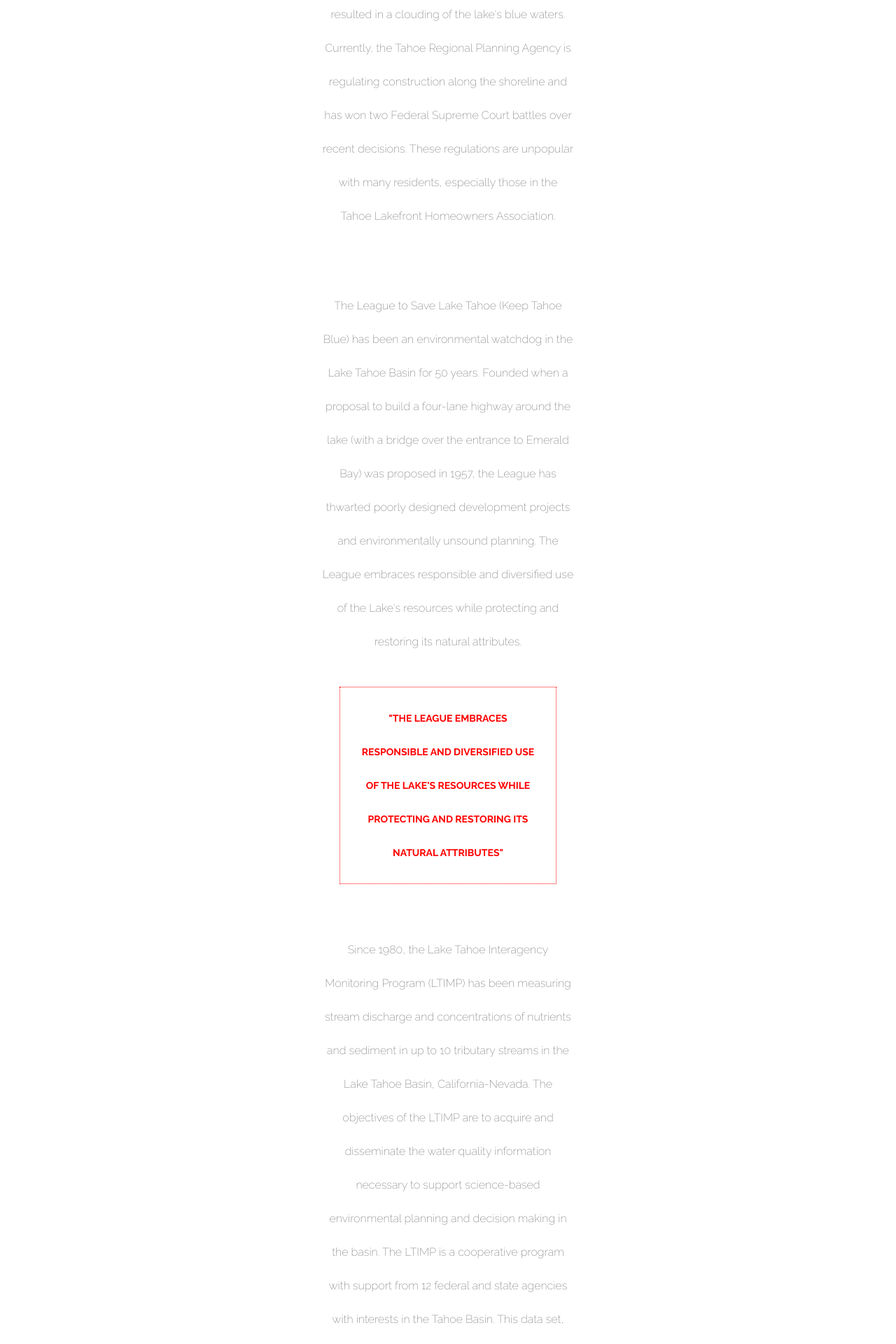
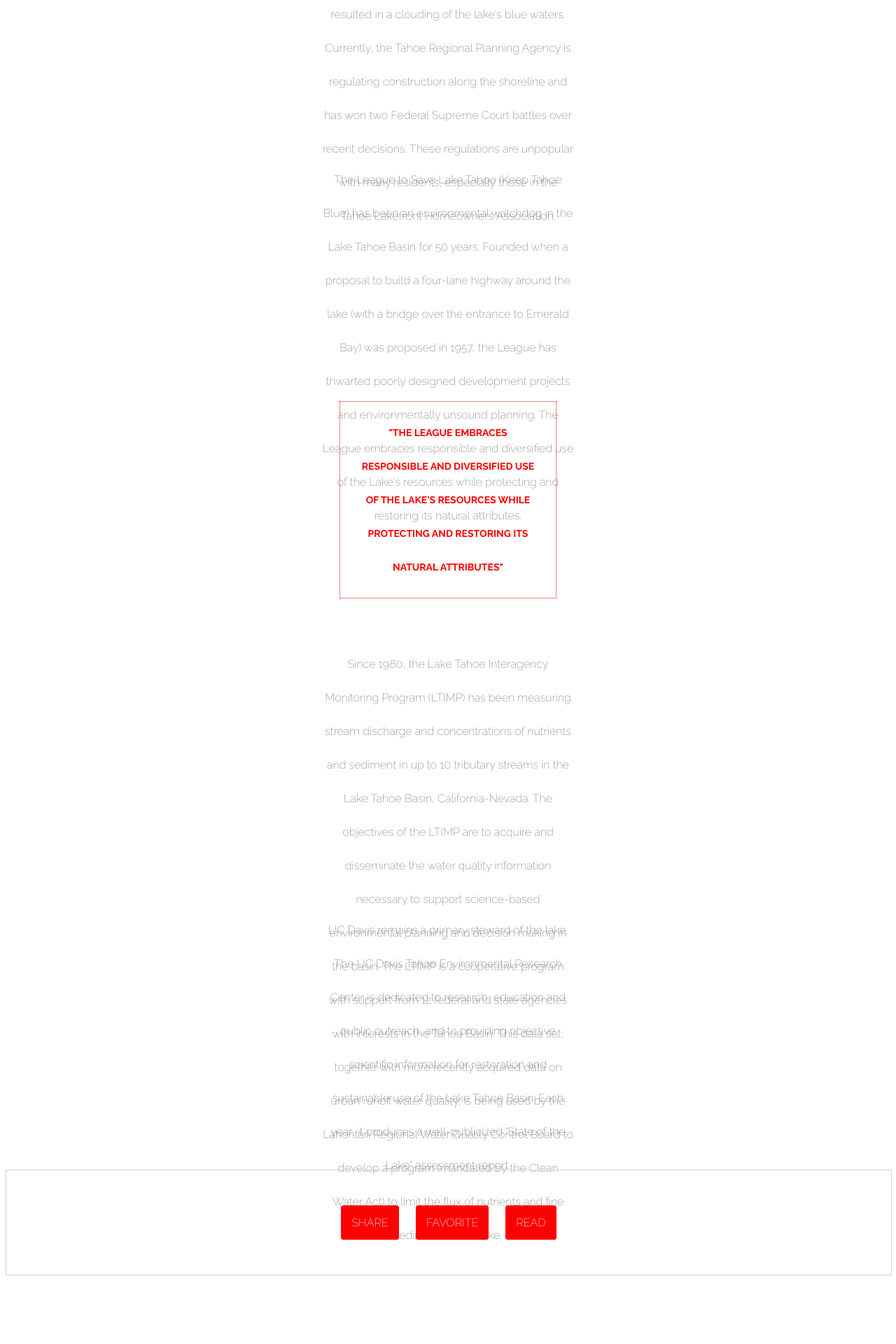
Before and after one commit to Laurentiu222/Learning-progress, a PHP site: page / in a window 1280 px wide. Shown: the part 1612-3532 px from the top of the page at 70% size. After the commit the page ends 3434 px from the top, so only its background shows below. Run offline with PHP 8.4, Linux system fonts and the light colour scheme.

Commit message:
Overflow

```diff
--- a/Learn CSS_ The Box Model/style.css
+++ b/Learn CSS_ The Box Model/style.css
@@ -76,6 +76,10 @@ p {
   line-height: 48px;
   padding: 10px 20px;
   margin-top: 60px;
+  min-width: 200px;
+  max-width: 800px;
+  min-height: 200px;
+  max-height: 300px;
 }
 
 .pull-quote {
```
